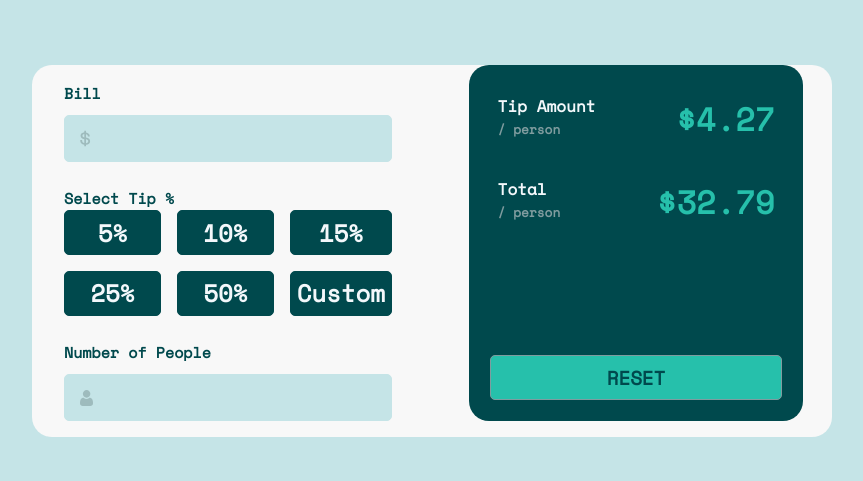
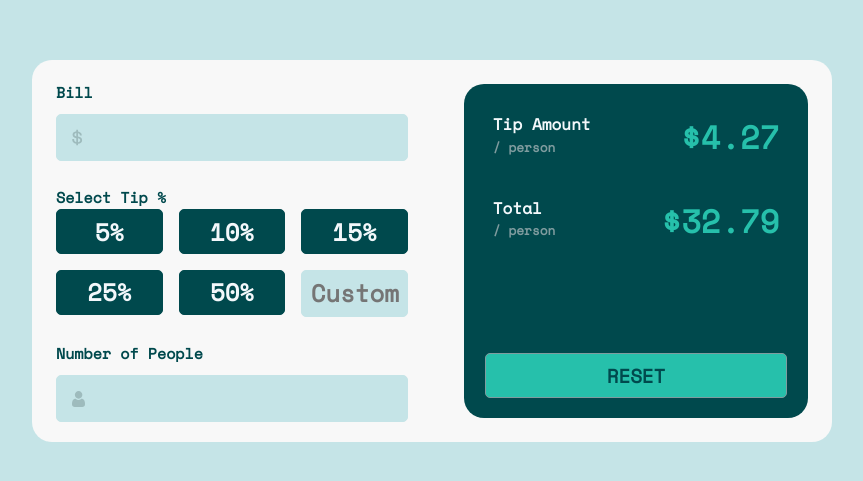
Before and after one commit to diegommelo/front-challenge-tip, a Vue app: page / in a window 1280 px wide. Shown: the part 149-630 px from the top of the page, without its empty margins (208-1071 px from the left). Built offline with nearby package versions, Linux system fonts and the light colour scheme.

Commit message:
feat: mobile css adjustments

```diff
--- a/src/components/TipConfig.vue
+++ b/src/components/TipConfig.vue
@@ -5,10 +5,6 @@
                 <IconDollar />
             </template>
         </BaseInput>
-        <!-- <div class="c-TipConfig-Input">
-            <label for="totalBill">Bill</label>
-            <input type="text" id="totalBill">
-        </div> -->
         <div class="">
             <span>Select Tip %</span>
             <div class="c-TipConfig-TipPercentages">
@@ -17,7 +13,7 @@
                 <button>15%</button>
                 <button>25%</button>
                 <button>50%</button>
-                <button>Custom</button>
+                <BaseInput placeholder="Custom" />
             </div>
         </div>
         <BaseInput label="Number of People">
@@ -25,10 +21,6 @@
                 <IconPerson />
             </template>
         </BaseInput>
-        <!-- <div class="c-TipConfig-Input">
-            <label for="numberOfPeople">Number of People</label>
-            <input type="text" id="numberOfPeople">
-        </div> -->
     </section>
 </template>
 
@@ -50,13 +42,16 @@ import IconPerson from './icons/IconPerson.vue'
 
 .c-TipConfig-TipPercentages {
     display: grid;
-    grid-template-columns: 1fr 1fr 1fr;
+    grid-template-columns: 1fr 1fr;
     gap: 1rem;
 }
 
-@media screen and (max-width: 768px) {
+@media screen and (min-width: 768px) {
+    .c-TipConfig {
+        padding: 1.3rem 1rem 1.3rem 1.5rem;
+    }
     .c-TipConfig-TipPercentages {
-        grid-template-columns: 1fr 1fr;
+        grid-template-columns: 1fr 1fr 1fr;
     }
 }
 
--- a/src/components/TipReport.vue
+++ b/src/components/TipReport.vue
@@ -35,6 +35,9 @@
 }
 
 @media screen and (min-width: 768px) {
+    .c-TipReport {
+        padding: 1.5rem;
+    }
     .c-TipReport-Content{
         height: 100%;
         justify-content: space-between;
--- a/src/components/base/BaseInput.vue
+++ b/src/components/base/BaseInput.vue
@@ -1,7 +1,7 @@
 <template>
     <div class="c-TipConfig-Input">
-        <label for="input">{{ label }}</label>
-        <input type="text" id="input">
+        <label v-if="label">{{ label }}</label>
+        <input type="text" :placeholder="placeholder">
         <i>
             <slot name="icon"></slot>
         </i>
@@ -12,6 +12,10 @@
 defineProps({
     label: {
         type: String,
+    },
+    placeholder: {
+        type: String,
+        default: ""
     }
 })
 
@@ -29,14 +33,14 @@ defineProps({
     & input {
         width: 100%;
         height: 2.5rem;
-        padding: 1.4rem 0.5rem 1.4rem 2.1rem;
+        padding: 1.4rem 0.5rem;
+        background-color: var(--input-background);
+        color: var(--primary-dark);
         font-family: 'Space Mono', monospace;
         font-size: 24px;
         font-weight: bold;
         text-align: right;
         border: 1px solid var(--input-background);
-        color: var(--primary-dark);
-        background-color: var(--input-background);
         border-radius: 5px;
     }
 
```
